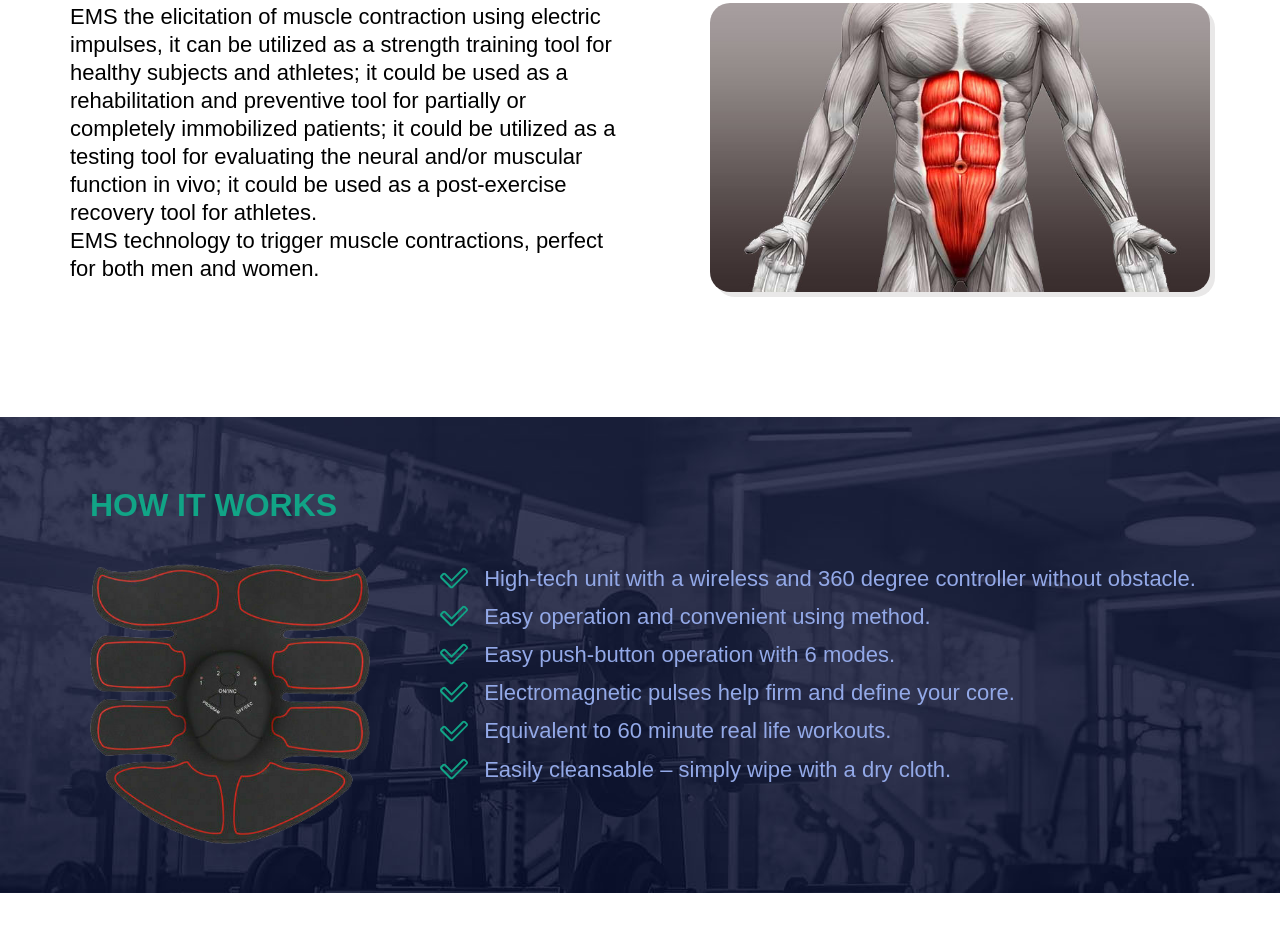
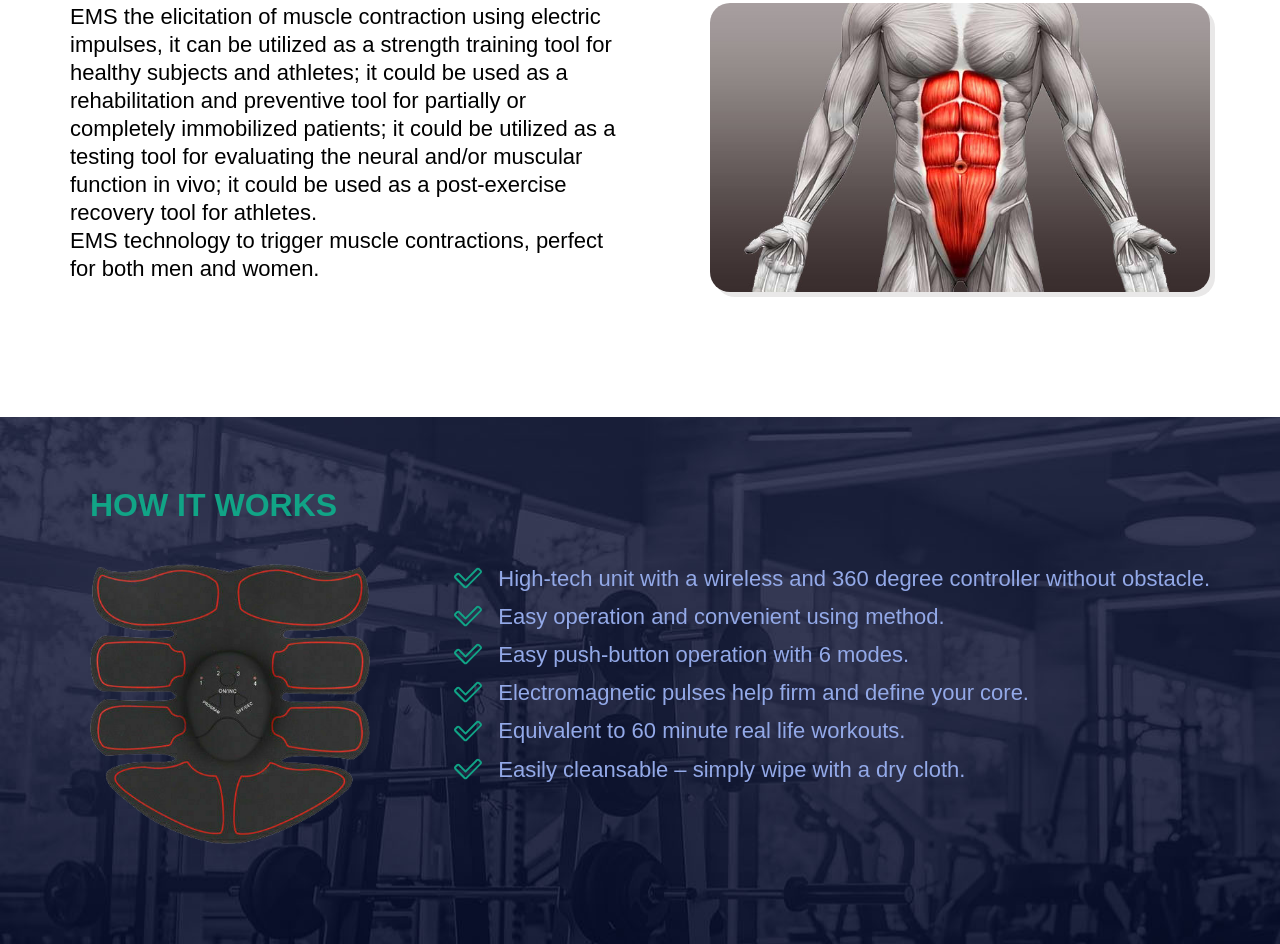
Before and after one commit to bazi-bazi/EMS-Trainer-Website, a plain HTML site: page index.html in a window 1280 px wide. Shown: the part 958-1902 px from the top of the page. Before the commit the page ends 1851 px from the top, so only its background shows below. Drawn offline with Linux system fonts and the light colour scheme.

Commit message:
transform how section
transform How section in to flex.

```diff
--- a/assets/sass/styles.scss
+++ b/assets/sass/styles.scss
@@ -227,14 +227,18 @@ body{
     text-transform: uppercase;
 
   }
+  .how-text__block__cont{
+    display: flex;
+    flex-wrap: wrap;
+  }
   .how-text__img{
-    float: left;
     padding-left: 20px;
-
+  }
+  .how-text-block__content{
+    margin-left: auto;
   }
   .how-text__content{
     display: inline-block;
-    margin-left: 70px;
     margin-bottom: 10px;
     color: $menucolor;
 
@@ -254,3 +258,14 @@ body{
     }
   }
 }
+// HOW AND WHAT
+// MAX 767
+@media (max-width: $screen-max-sm) {
+  .about-img{
+
+    img{
+      margin-top: 30px;
+    }
+  }
+
+}
--- a/index.html
+++ b/index.html
@@ -77,14 +77,17 @@
           <div class="container-inner container-outer">
           <div class="how-text__block">
             <h3 class="how-text__title">How it works</h3>
+            <div class="how-text__block__cont">
              <img width="300px"  class="how-text__img" src="images/ems.png" alt="confirm" />
+             <div class="how-text-block__content">
               <p class="how-text__content"><img width="28px" src="images/confirm.svg" alt="confirm" /> <span>High-tech unit with a wireless and 360 degree controller without obstacle.</span></p><br />
               <p class="how-text__content"><img width="28px" src="images/confirm.svg" alt="confirm" /> <span>Easy operation and convenient using method.</span></p><br />
               <p class="how-text__content"><img width="28px" src="images/confirm.svg" alt="confirm" /> <span>Easy push-button operation with 6 modes.</span></p><br />
               <p class="how-text__content"><img width="28px" src="images/confirm.svg" alt="confirm" /> <span>Electromagnetic pulses help firm and define your core.</span></p><br />
               <p class="how-text__content"><img width="28px" src="images/confirm.svg" alt="confirm" /> <span>Equivalent to 60 minute real life workouts.</span></p><br />
               <p class="how-text__content"><img width="28px" src="images/confirm.svg" alt="confirm" /> <span>Easily cleansable – simply wipe with a dry cloth.</span></p><br />
-
+            </div>
+          </div>
           </div>
           </div>
         </section>
```
Also changed, not shown: assets/css/styles.css. Lines whose indentation alone changed are shown as unchanged.
